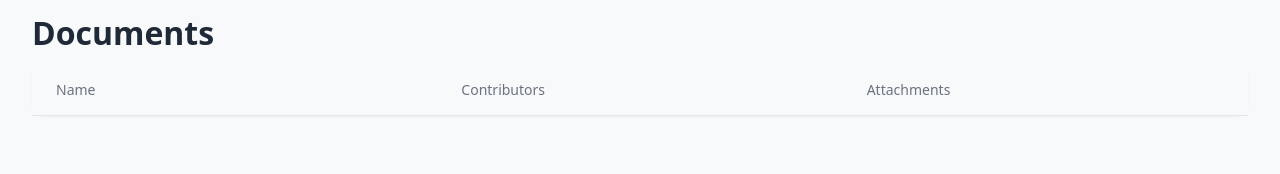
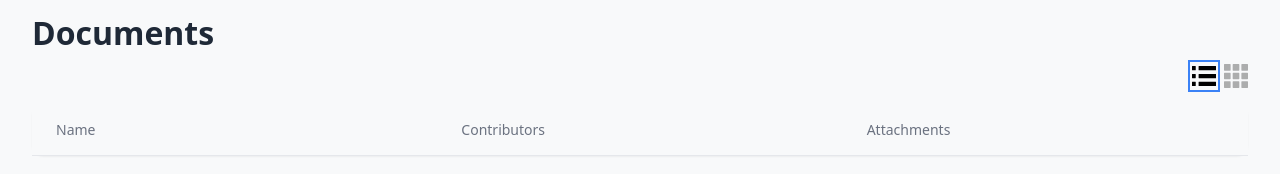
Before and after one commit to mariogl/documents, a website built with Vite: page index.html in a window 1280 px wide. Built offline with nearby package versions, Linux system fonts and the light colour scheme; no server answers.

Commit message:
feat(documents): toggle layout mode in documents list

```diff
--- a/src/components/IconButton/IconButton.module.css
+++ b/src/components/IconButton/IconButton.module.css
@@ -3,3 +3,9 @@
     display: block;
   }
 }
+
+.iconButton--unchecked {
+  svg {
+    opacity: 0.3;
+  }
+}
--- a/src/components/IconButton/IconButton.ts
+++ b/src/components/IconButton/IconButton.ts
@@ -6,17 +6,36 @@ import styles from "./IconButton.module.css";
 type IconButtonProps = {
   icon: IconComponent;
   text: string;
+  role?: string;
+  isChecked?: boolean;
   onClick: () => void;
 };
 
 class IconButtonComponent extends Component<IconButtonProps> {
   protected render(): Element {
     const button = document.createElement("button");
+    button.appendChild(this.props.icon.getElement());
+
     button.className = styles.iconButton;
 
     button.setAttribute("aria-label", this.props.text);
 
-    button.appendChild(this.props.icon.getElement());
+    if (this.props.role) {
+      button.setAttribute("role", this.props.role);
+    }
+
+    if (typeof this.props.isChecked !== "undefined") {
+      button.setAttribute("aria-checked", this.props.isChecked.toString());
+
+      if (!this.props.isChecked) {
+        button.classList.add(styles["iconButton--unchecked"]);
+      } else {
+        setTimeout(() => {
+          button.focus();
+        });
+      }
+    }
+
     button.addEventListener("click", this.props.onClick);
 
     return button;
--- a/src/documents/components/Documents/Documents.ts
+++ b/src/documents/components/Documents/Documents.ts
@@ -9,6 +9,8 @@ type DocumentsComponentProps = {
 };
 
 class DocumentsComponent extends Component<DocumentsComponentProps> {
+  private currentLayoutType: LayoutType = this.props.layoutType;
+
   protected render(): Element {
     const layout = new DocumentsLayout(this.props.documents);
 
@@ -17,7 +19,14 @@ class DocumentsComponent extends Component<DocumentsComponentProps> {
       grid: layout.generateGridLayout.bind(layout),
     };
 
-    return layouts[this.props.layoutType]();
+    return layouts[this.currentLayoutType]();
+  }
+
+  updateLayout(layoutType: LayoutType): void {
+    this.currentLayoutType = layoutType;
+
+    const updatedElement = this.render();
+    this.setElement(updatedElement);
   }
 }
 
--- /dev/null
+++ b/src/documents/components/DocumentsList/DocumentsList.module.css
@@ -0,0 +1,16 @@
+.documentsList {
+  display: flex;
+  flex-direction: column;
+  gap: 16px;
+}
+
+.documentsList__header {
+  display: flex;
+  justify-content: flex-end;
+  align-items: center;
+}
+
+.documentsList__layoutModeButtons {
+  display: flex;
+  gap: 8px;
+}
--- a/src/documents/components/DocumentsList/DocumentsList.ts
+++ b/src/documents/components/DocumentsList/DocumentsList.ts
@@ -1,7 +1,11 @@
 import Component from "../../../components/Component";
+import IconComponent from "../../../components/Icon/Icon";
+import IconButtonComponent from "../../../components/IconButton/IconButton";
 import type { DocumentViewModel } from "../../viewModel/types";
 import type { LayoutType } from "../DocumentItem/types";
 import DocumentsComponent from "../Documents/Documents";
+
+import styles from "./DocumentsList.module.css";
 
 type DocumentsListComponentProps = {
   documents: DocumentViewModel[];
@@ -9,19 +13,54 @@ type DocumentsListComponentProps = {
 
 class DocumentsListComponent extends Component<DocumentsListComponentProps> {
   private layoutType: LayoutType = "list";
+  private documentsComponent: DocumentsComponent | null = null;
 
-  render(): HTMLElement {
-    const container = document.createElement("div");
+  protected render(): Element {
+    const container = document.createElement("section");
+    container.className = styles.documentsList;
 
-    const documentsList = new DocumentsComponent({
+    const header = document.createElement("header");
+    header.className = styles.documentsList__header;
+
+    const gridButton = new IconButtonComponent({
+      icon: new IconComponent({ name: "grid" }),
+      text: "View as grid",
+      role: "radio",
+      isChecked: this.layoutType === "grid",
+      onClick: () => this.setLayoutType("grid"),
+    });
+    const listButton = new IconButtonComponent({
+      icon: new IconComponent({ name: "list" }),
+      text: "View as list",
+      role: "radio",
+      isChecked: this.layoutType === "list",
+      onClick: () => this.setLayoutType("list"),
+    });
+
+    const layoutModeButtons = document.createElement("div");
+    layoutModeButtons.className = styles.documentsList__layoutModeButtons;
+    layoutModeButtons.appendChild(listButton.getElement());
+    layoutModeButtons.appendChild(gridButton.getElement());
+    header.appendChild(layoutModeButtons);
+
+    container.appendChild(header);
+
+    this.documentsComponent = new DocumentsComponent({
       documents: this.props.documents,
       layoutType: this.layoutType,
     });
 
-    container.appendChild(documentsList.getElement());
+    container.appendChild(this.documentsComponent.getElement());
 
     return container;
   }
+
+  private setLayoutType = (layoutType: LayoutType) => {
+    this.layoutType = layoutType;
+
+    const updatedElement = this.render();
+    this.setElement(updatedElement);
+  };
 }
 
 export default DocumentsListComponent;
--- a/src/styles/globals.css
+++ b/src/styles/globals.css
@@ -27,7 +27,7 @@ button {
   border: none;
   background: none;
 
-  &:focus {
+  &:focus-visible {
     outline: 2px solid #3b82f6;
     outline-offset: 2px;
   }
```
